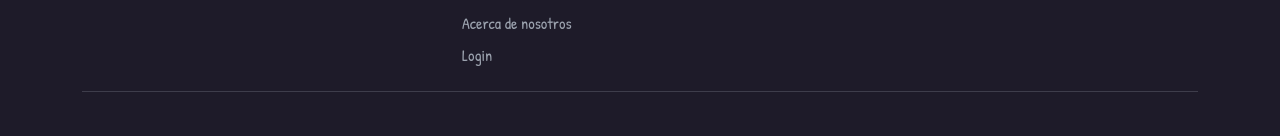
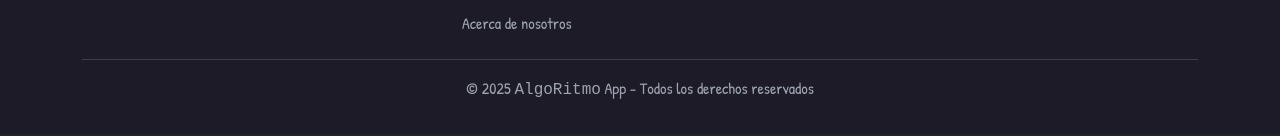
Before and after one commit to masheee/AlgoRitmo, a React (Vite) app: page / in a window 1280 px wide. Shown: the part 1468-1604 px from the top of the page. Built offline with nearby package versions, Linux system fonts and the light colour scheme; a web font is replaced by a local one.

Commit message:
En el footer quité la opción de logueo desde allí y agregué el copy y los derechos reservados

```diff
--- a/src/components/shared/Footer.jsx
+++ b/src/components/shared/Footer.jsx
@@ -11,7 +11,11 @@ const Footer = () => {
           <Col md={4}>
             <h5 className="footer-brand fuenteLogo">
               AlgoRitmo
-              <img src="/logo.png" alt="AlgoRitmo Icon" className="footer-logo" />
+              <img
+                src="/logo.png"
+                alt="AlgoRitmo Icon"
+                className="footer-logo"
+              />
             </h5>
             <p>Tu música, en cualquier momento.</p>
           </Col>
@@ -20,10 +24,21 @@ const Footer = () => {
           <Col md={4}>
             <h6>Enlaces</h6>
             <ul className="footer-links">
-              <li><a href="/" className="footer-link">Inicio</a></li>
-              <li><a href="/catalogo" className="footer-link">Listas</a></li>
-              <li><a href="/about" className="footer-link">Acerca de nosotros</a></li>
-              <li><a href="/login" className="footer-link">Login</a></li>
+              <li>
+                <a href="/" className="footer-link">
+                  Inicio
+                </a>
+              </li>
+              <li>
+                <a href="/catalogo" className="footer-link">
+                  Listas
+                </a>
+              </li>
+              <li>
+                <a href="/about" className="footer-link">
+                  Acerca de nosotros
+                </a>
+              </li>
             </ul>
           </Col>
 
@@ -33,13 +48,25 @@ const Footer = () => {
             <p>Email: contacto@algoritmo.com</p>
 
             <div className="footer-socials">
-              <a href="https://github.com" target="_blank" rel="noopener noreferrer">
+              <a
+                href="https://github.com"
+                target="_blank"
+                rel="noopener noreferrer"
+              >
                 <Github />
               </a>
-              <a href="https://instagram.com" target="_blank" rel="noopener noreferrer">
+              <a
+                href="https://instagram.com"
+                target="_blank"
+                rel="noopener noreferrer"
+              >
                 <Instagram />
               </a>
-              <a href="https://linkedin.com" target="_blank" rel="noopener noreferrer">
+              <a
+                href="https://linkedin.com"
+                target="_blank"
+                rel="noopener noreferrer"
+              >
                 <Linkedin />
               </a>
             </div>
@@ -48,9 +75,10 @@ const Footer = () => {
 
         <hr className="footer-divider" />
 
-       {/* <p  className="text-center footer-copy">
-          &copy; 2025 <span className="fuenteLogo">AlgoRitmo</span> App - Todos los derechos reservados
-        </p> */}
+        <p className="text-center footer-copy">
+          &copy; 2025 <span className="fuenteLogo">AlgoRitmo</span> App - Todos
+          los derechos reservados
+        </p>
       </Container>
     </footer>
   );
```
